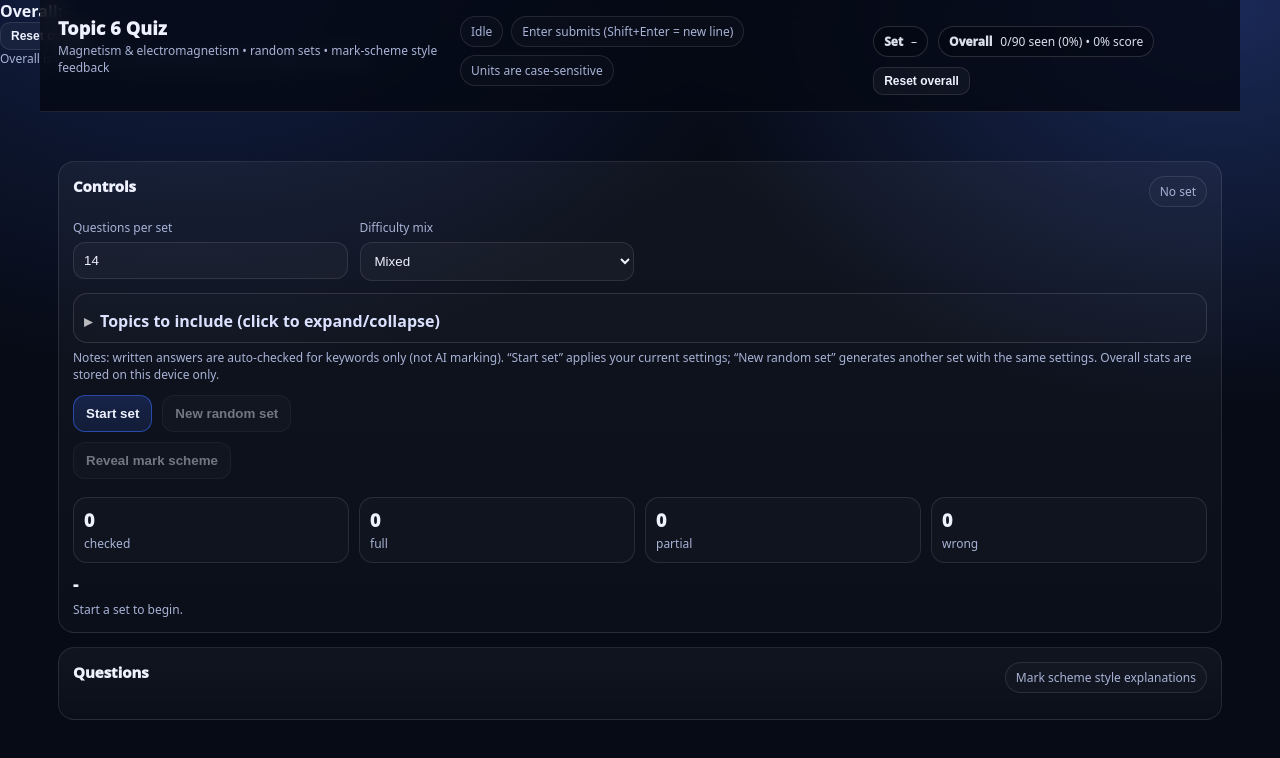
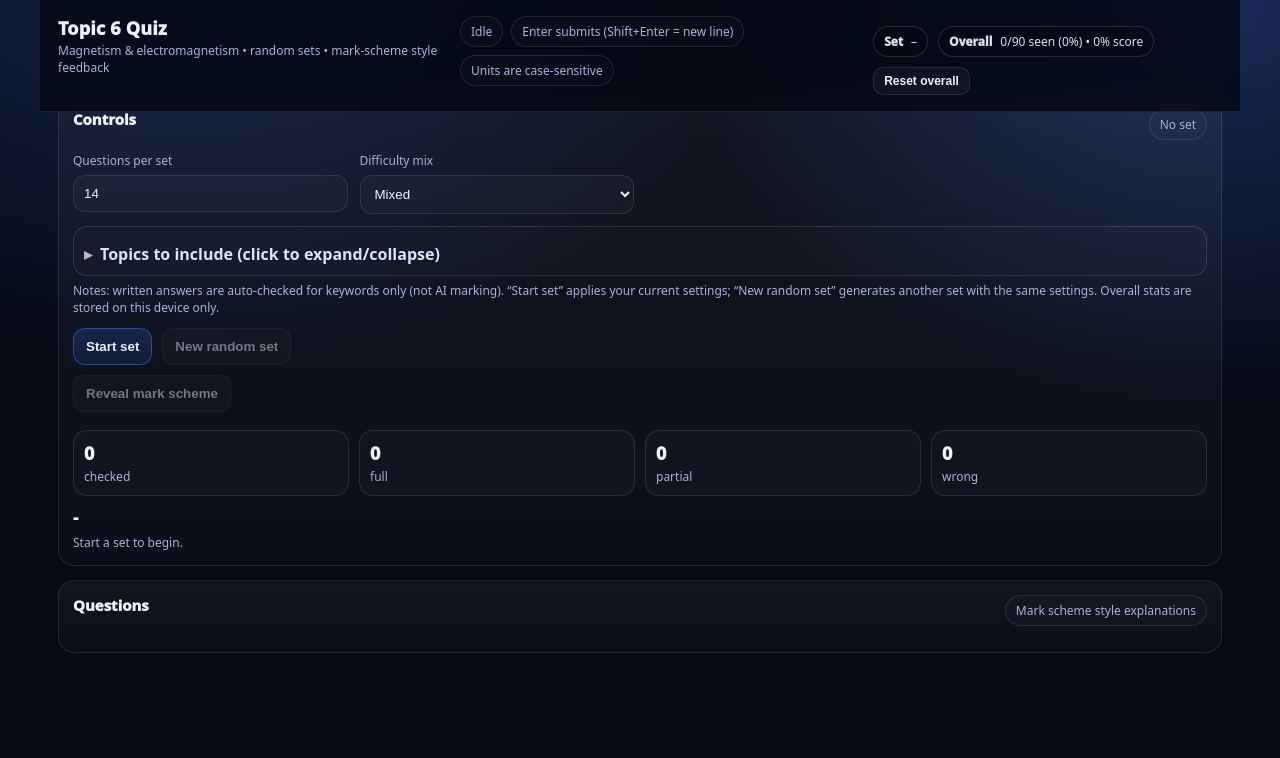
Before and after one commit to physicalsmithness/preibphysics, a plain HTML site: page topic6_magnetism/student_single.html in a window 1280 px wide. Drawn offline with Linux system fonts and the light colour scheme.

Commit message:
more updates

```diff
--- a/topic6_magnetism/student_single.html
+++ b/topic6_magnetism/student_single.html
@@ -367,13 +367,6 @@ details .model{
     <button class="btn mini" id="resetOverallBtn" type="button" title="Reset overall stats (this device only)">Reset overall</button>
   </div>
 </header>
-
-    <div><b>Overall:</b> <span id="scoreBarOverall">–</span></div>
-    <button class="btn mini" id="resetOverallBtn" type="button" title="Reset overall stats (this device only)">Reset overall</button>
-  </div>
-  <div class="small">Overall is stored on this device (browser local storage), not online.</div>
-</div>
-
 
 <main class="wrap">
   <section class="panel">
@@ -1042,7 +1035,14 @@ function symbolSVG(kind){
       </svg>`;
     }
 
-    // Custom SVGs for magnetism diagrams (used in MCQ choices via {svgKind: "..."}).
+
+
+return "";
+  }
+
+
+
+  // Custom SVGs for magnetism diagrams (used in MCQ choices via {svgKind: "..."}).
   function customSVG(kind){
     const stroke = 'stroke="rgba(255,255,255,.88)" stroke-width="3" fill="none" stroke-linecap="round" stroke-linejoin="round"';
     const faint  = 'stroke="rgba(255,255,255,.35)" stroke-width="2" fill="none" stroke-linecap="round" stroke-linejoin="round"';
@@ -1230,9 +1230,6 @@ if(kind==="twoMagnets_attract"){
     }
 
     return `<svg viewBox="0 0 260 160" width="240" height="150"><text x="20" y="80" ${txt}>[unknown svgKind]</text></svg>`;
-  }
-
-return "";
   }
 
   function numParts(raw){
```
Also changed, not shown: topic6_magnetism/engine.js (+8 -4 lines), topic6_magnetism/index.html (+0 -7 lines).
